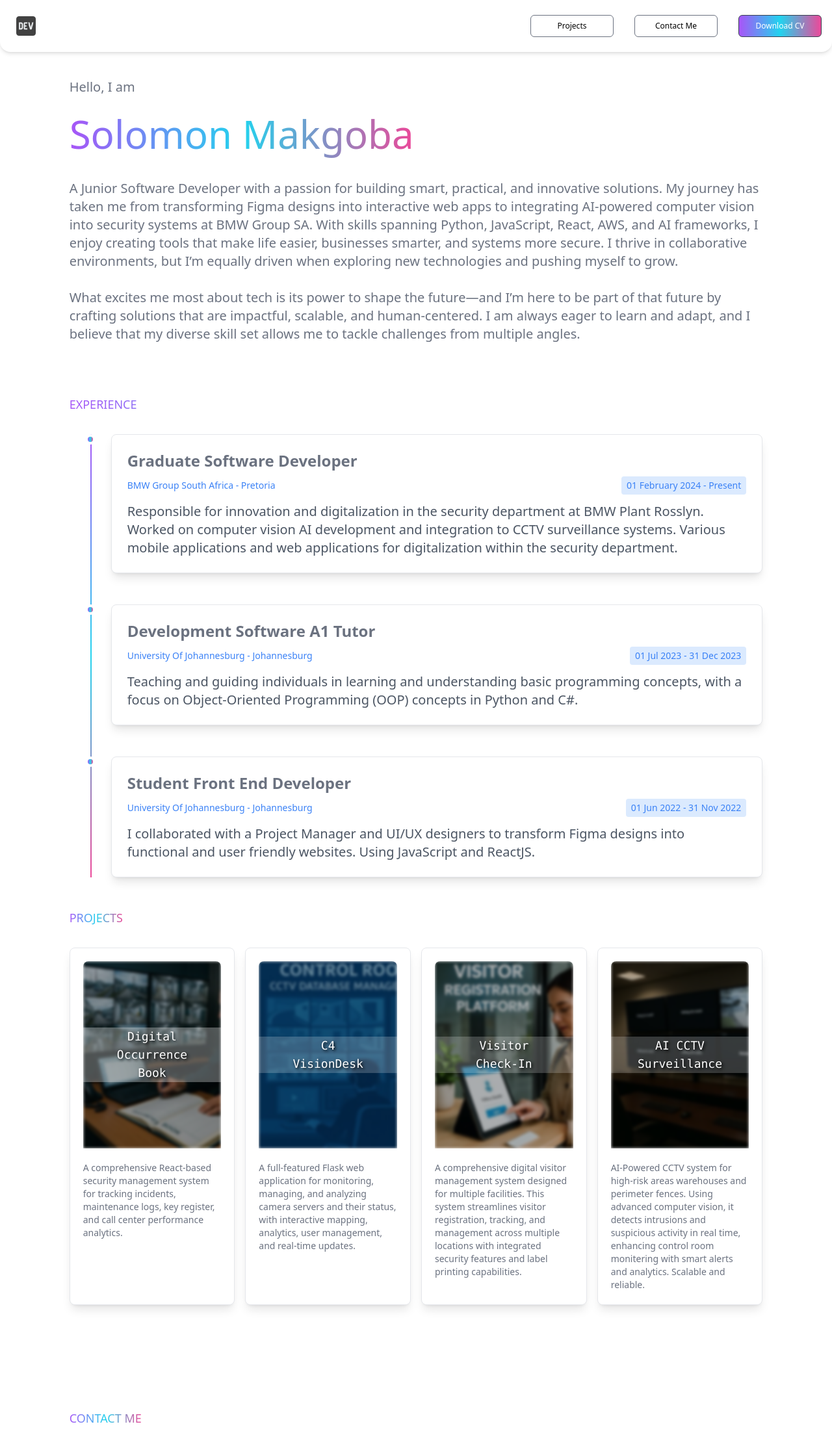
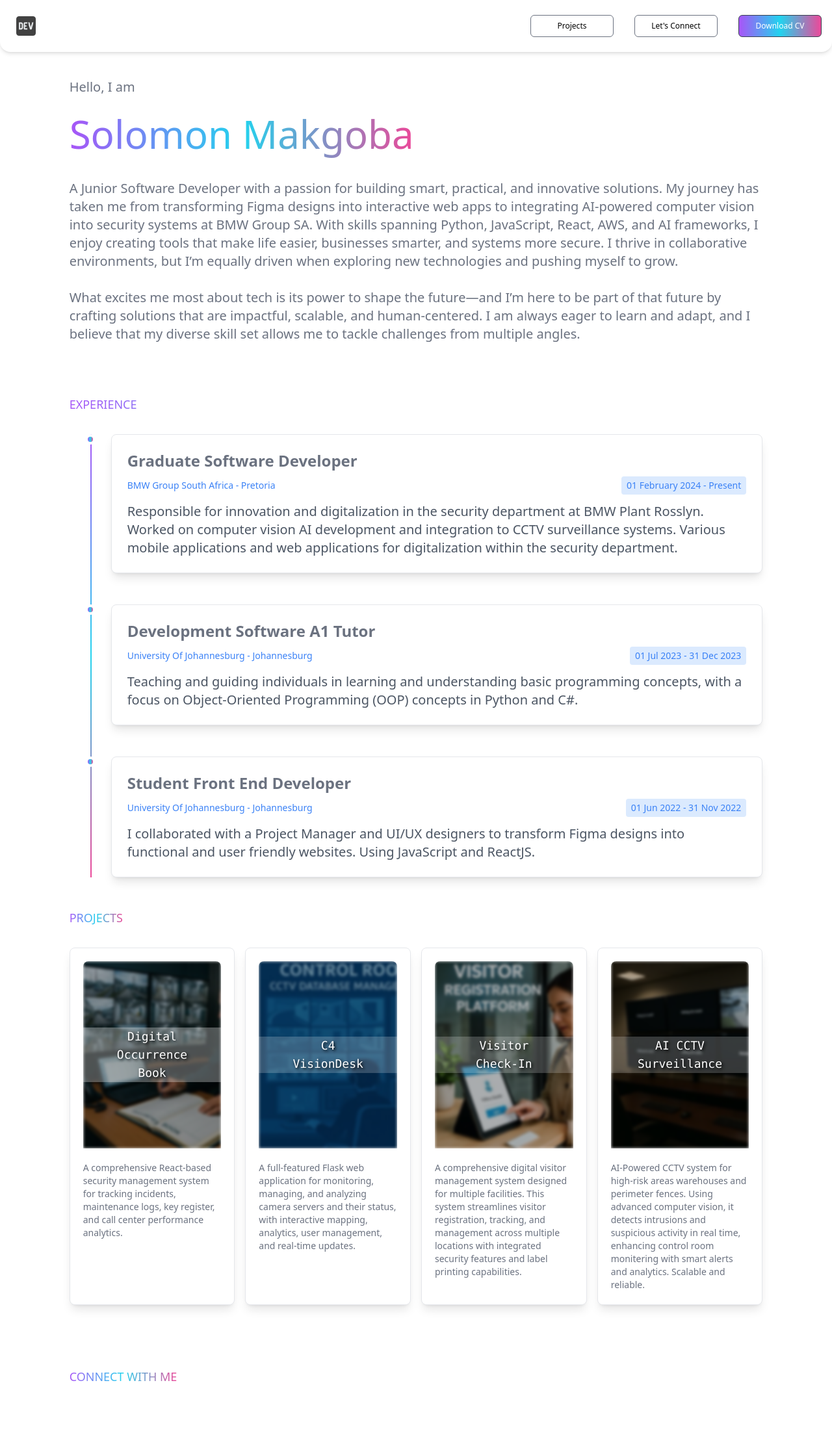
Before and after one commit to SKaraboM/skarabom.github.io, a React (Create React App) app: page / in a window 1280 px wide. Shown: the top 2228 px of the page at 65% size. Built offline with nearby package versions, Linux system fonts and the light colour scheme.

Commit message:
Refactor code structure for improved readability and maintainability

```diff
--- a/src/Components/ContactMe.js
+++ b/src/Components/ContactMe.js
@@ -2,10 +2,10 @@ const ContactMe = () => {
     return(
        <div className="mt-12 bg-white dark:bg-black pb-28">
             <div className="hidden md:block ">
-                <h4 className="bg-gradient-to-r from-purple-500 via-cyan-400 to-pink-500 inline-block text-transparent bg-clip-text mb-8">CONTACT ME</h4>
+                <h4 className="bg-gradient-to-r from-purple-500 via-cyan-400 to-pink-500 inline-block text-transparent bg-clip-text mb-8">CONNECT WITH ME</h4>
             </div>
             <div className='block md:hidden'>
-                <h4 className="bg-gradient-to-r from-purple-500 via-cyan-400 to-pink-500 inline-block text-transparent bg-clip-text mb-8">CONTACT ME</h4>
+                <h4 className="bg-gradient-to-r from-purple-500 via-cyan-400 to-pink-500 inline-block text-transparent bg-clip-text mb-8">CONNECT WITH ME</h4>
 
             </div>
         </div>
--- a/src/Components/Main.js
+++ b/src/Components/Main.js
@@ -13,7 +13,7 @@ const Main = () => {
     // Scroll to projects section
     const downloadCV = () => {
         const link = document.createElement('a');
-        link.href = '/assets/filetest.pdf';
+        link.href = '/assets/resume.pdf';
         link.download = 'Solomon_Makgoba_CV.pdf';
         document.body.appendChild(link);
         link.click();
@@ -103,7 +103,7 @@ const Main = () => {
                                 ? 'bg-gradient-to-r  from-cyan-400 via-purple-500 to-pink-500 text-white border-transparent font-bold'
                                 : 'border-gray-500 dark:border-white hover:bg-black hover:text-white dark:hover:text-black dark:hover:bg-white'
                             }`}
-                    >Contact Me</li>
+                    >Let's Connect</li>
 
                     <li
                     onClick={() => downloadCV()}
@@ -135,7 +135,7 @@ const Main = () => {
                             : 'border-gray-500 dark:border-white hover:bg-black hover:text-white dark:hover:text-black dark:hover:bg-white'
                         }`}
 
-                        >Contact Me</li>
+                        >Let's Connect</li>
                         <li
                         onClick={() => {
                             setMenuOpen(false);
--- a/src/Components/ProjectsComp.js
+++ b/src/Components/ProjectsComp.js
@@ -50,7 +50,7 @@ const ProjectsComp = () => {
     useEffect(() => {},[flipped])
 
     return (
-        <div className="mt-12 bg-white dark:bg-black md:pb-28">
+        <div className="mt-12 bg-white dark:bg-black md:pb-12">
             <div className="hidden md:block ">
                 <h4 className="bg-gradient-to-r from-purple-500 via-cyan-400 to-pink-500 inline-block text-transparent bg-clip-text mb-8">PROJECTS</h4>
                 <div className="grid grid-cols-4 gap-4">
```
Also changed, not shown: 2 other files (tests, documents, lock files or other folders).
